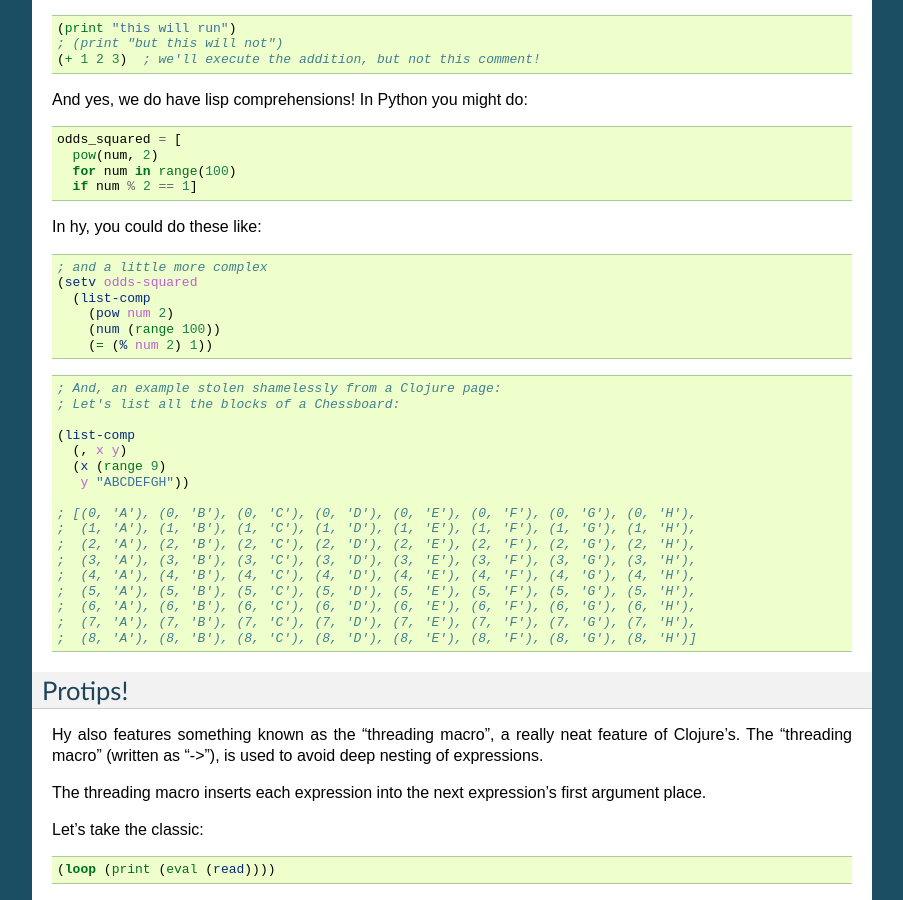
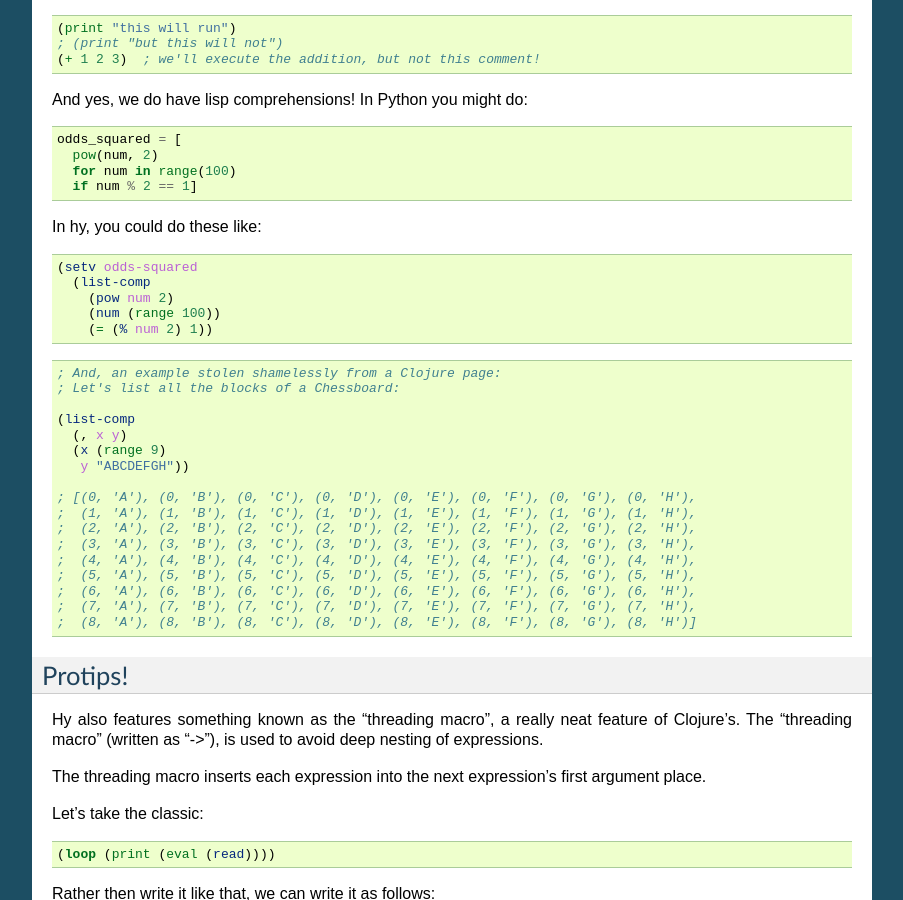
Before and after one commit to hylang/hy, a Sphinx documentation site: the page built from docs/language/index.rst, in a window 1280 px wide and 900 px high, scrolled down 4670 px. Shown: the whole window, without its empty margins (198-1101 px from the left). Built offline with Sphinx 7.4.7, drawn with Linux system fonts in a browser that asks for light colours.

Commit message:
There's no reason for the "  ; and a little more complex" comment

```diff
--- a/docs/language/index.rst
+++ b/docs/language/index.rst
@@ -334,7 +334,6 @@ In hy, you could do these like:
 
 .. code-block:: clj
 
-  ; and a little more complex
   (setv odds-squared
     (list-comp
       (pow num 2)
```
